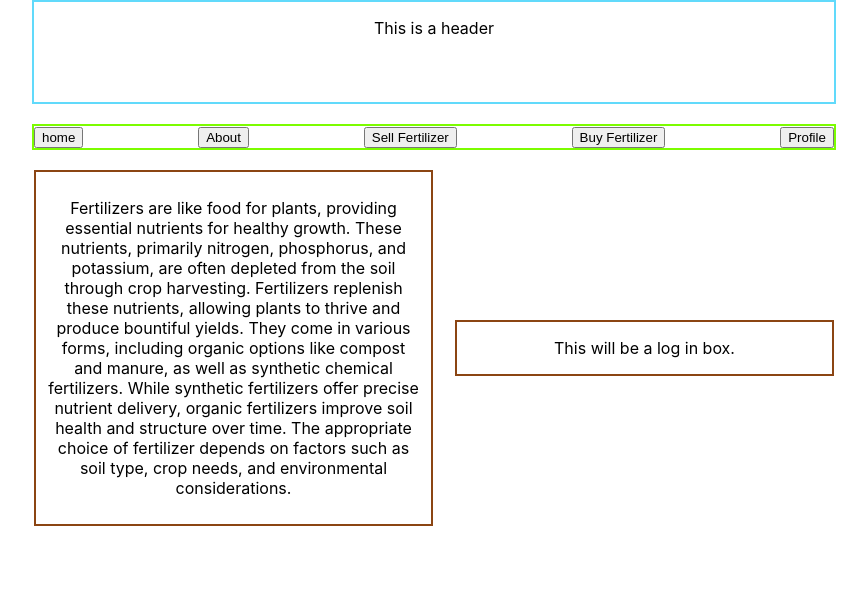
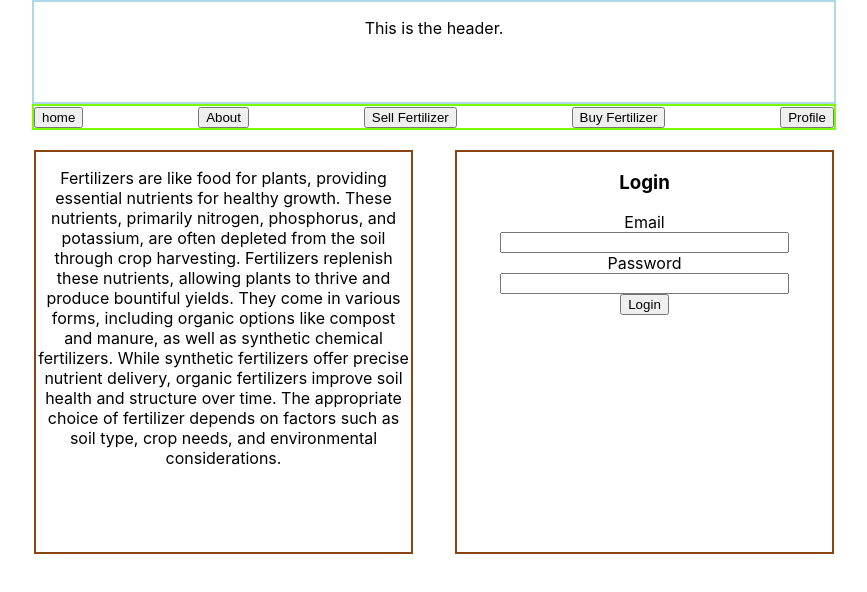
Before and after one commit to GarrettSmithyNL/afterthepoopfrontend, a React (Create React App) app: page / in a window 1280 px wide. Shown: the top 592 px of the page, without its empty margins (206-1073 px from the left). Built offline with nearby package versions, Linux system fonts and the light colour scheme.

Commit message:
removed some compenent from home page and added the login panel

```diff
--- a/src/components/Pages/About/About.jsx
+++ b/src/components/Pages/About/About.jsx
@@ -1,8 +1,10 @@
 import NavBar from "../../SubComponents/NavBar/NavBar";
+import Header from "../../SubComponents/Header/Header";
 
 const About = () => {
     return (
         <div className={"aboutPage"}>
+            <Header />
             <NavBar />
             <p>This is the about page.</p>
         </div>
--- a/src/components/Pages/Buy/Buy.jsx
+++ b/src/components/Pages/Buy/Buy.jsx
@@ -1,8 +1,10 @@
 import NavBar from "../../SubComponents/NavBar/NavBar";
+import Header from "../../SubComponents/Header/Header";
 
 const Buy = () => {
     return (
         <div className={"buyPage"}>
+            <Header />
             <NavBar />
             <p>This is the buy page.</p>
         </div>
--- a/src/components/Pages/Home/Home.css
+++ b/src/components/Pages/Home/Home.css
@@ -2,15 +2,6 @@
     display: flex;
     flex-direction: column;
     align-items: center;
-}
-
-.homeHeader {
-    margin-bottom: 20px;
-    width: 800px;
-    height: 100px;
-    text-align: center;
-    border: 2px solid #61dafb;
-
 }
 
 .homeBody {
@@ -24,13 +15,15 @@
 
 .homeInfoBox {
     width: 375px;
+    height: 400px;
     text-align: center;
     border: 2px solid saddlebrown;
-    padding: 10px;
+
 }
 
 .loginBox {
     width: 375px;
+    height: 400px;
     text-align: center;
     border: 2px solid saddlebrown;
 }
--- a/src/components/Pages/Home/Home.jsx
+++ b/src/components/Pages/Home/Home.jsx
@@ -1,12 +1,12 @@
 import NavBar from "../../SubComponents/NavBar/NavBar";
 import './Home.css'
+import Header from "../../SubComponents/Header/Header";
+import LoginPanel from "../../SubComponents/LoginPanel/LoginPanel";
 
 const Home = () => {
     return(
         <div className={"homePage"}>
-            <header className={'homeHeader'}>
-                <p>This is a header</p>
-            </header>
+            <Header />
             <NavBar />
             <div className={'homeBody'}>
                 <div className={'homeInfoBox'}>
@@ -27,7 +27,7 @@ const Home = () => {
                     </p>
                 </div>
                 <div className={'loginBox'}>
-                    <p>This will be a log in box.</p>
+                    <LoginPanel />
                 </div>
             </div>
         </div>
--- /dev/null
+++ b/src/components/SubComponents/Header/Header.css
@@ -0,0 +1,7 @@
+.header {
+    border: 2px solid lightblue;
+    width: 800px;
+    height: 100px;
+    text-align: center;
+    text-justify: auto;
+}
--- /dev/null
+++ b/src/components/SubComponents/Header/Header.jsx
@@ -0,0 +1,11 @@
+import "./Header.css"
+
+const Header = () => {
+    return (
+        <div className={"header"}>
+            <p>This is the header.</p>
+        </div>
+    );
+}
+
+export default Header;
--- /dev/null
+++ b/src/components/SubComponents/LoginPanel/LoginPanel.css
@@ -0,0 +1,11 @@
+.loginForm {
+    height: 75%;
+    width: 100%;
+    display: flex;
+    flex-direction: column;
+    align-items: center;
+}
+
+.loginText {
+    width: 75%;
+}
--- /dev/null
+++ b/src/components/SubComponents/LoginPanel/LoginPanel.jsx
@@ -0,0 +1,18 @@
+import './LoginPanel.css'
+
+const LoginPanel = () => {
+    return (
+      <div className={'loginPanel'}>
+          <h3>Login</h3>
+          <form className={'loginForm'}>
+              <label>Email</label>
+              <input type={'text'} className={'loginText'} />
+              <label>Password</label>
+              <input type={'text'} className={'loginText'} />
+              <input type={'submit'} className={"submitButton"} value={"Login"} />
+          </form>
+      </div>
+    );
+}
+
+export default LoginPanel;
```
